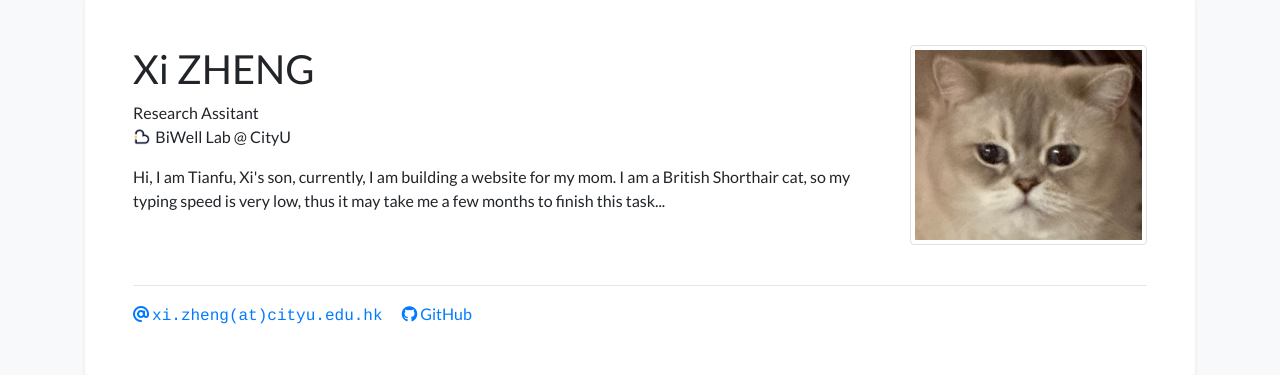
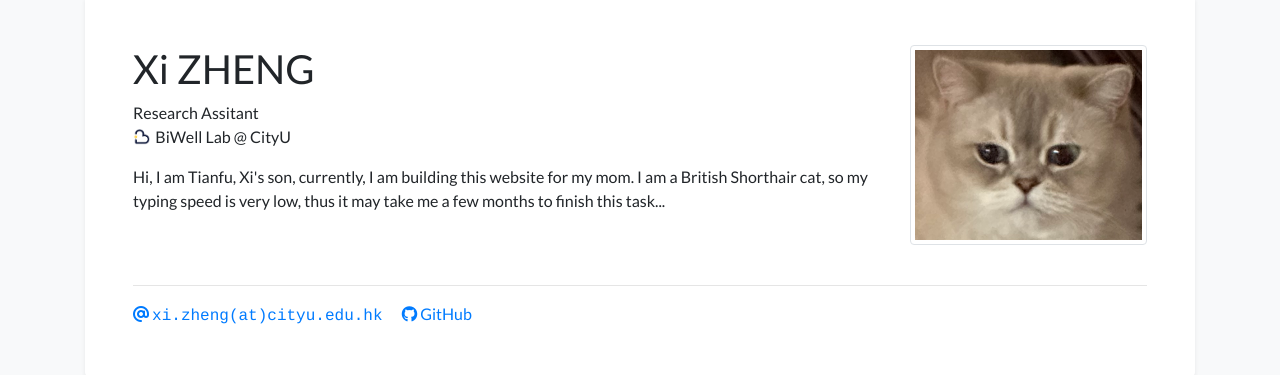
Before and after one commit to xixiaoguai727/xizheng, a Jekyll site: the page built from index.html, in a window 1280 px wide and 1353 px high. Shown: the part 83-458 px from the top of the window. Built offline with Jekyll 4.4.1, drawn with Linux system fonts in a browser that asks for light colours; a style sheet for code colours, icons or effects is not loaded.

Commit message:
Update profile.yml

```diff
--- a/_data/profile.yml
+++ b/_data/profile.yml
@@ -20,7 +20,7 @@ github: xixiaoguai727
 # orcid: 0000-0000-0000-0000
 
 short_bio: >-
-  Hi, I am Tianfu, Xi's son, currently, I am building a website for my mom.
+  Hi, I am Tianfu, Xi's son, currently, I am building this website for my mom.
   I am a British Shorthair cat, so my typing speed is very low, thus it may take me a few months to finish this task...
 
 portrait_url: /assets/images/badges/tianfu.jpg
```
